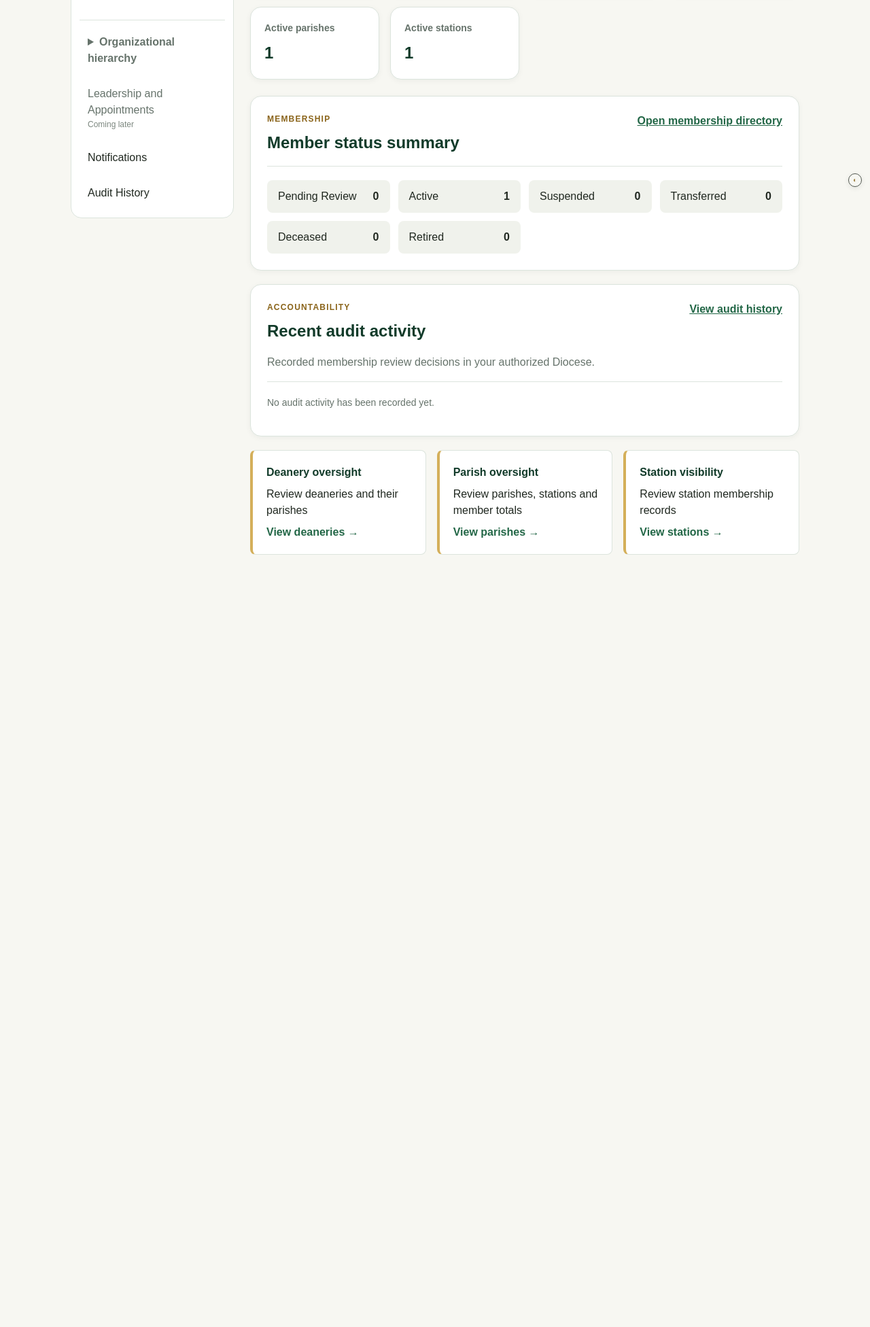
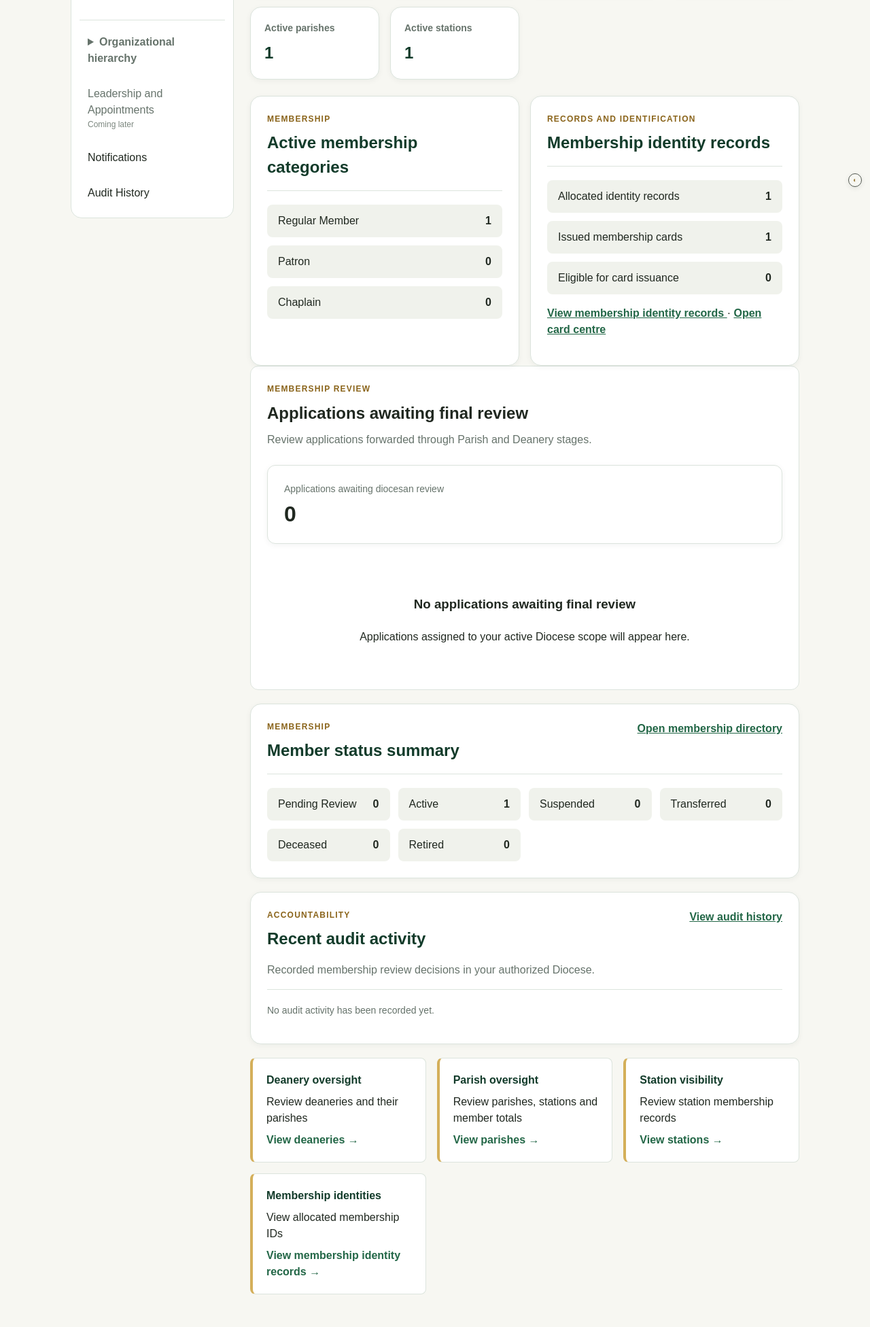
Before and after one commit to Deglobeal/mod-nsukka-diocese-management, a Django app: page /chairman/ in a window 1280 px wide. Shown: the part 513-2465 px from the top of the page at 68% size. Before the commit the page ends 1329 px from the top, so only its background shows below. Run offline with Django 5.2, Linux system fonts and the light colour scheme; a user stored in the database is signed in; tables that the repository leaves empty hold one stand-in row (values such as "Sample post"); data that the repository does not hold is empty; some libraries are stand-ins or nearby versions.

Commit message:
feat(chairman): consolidate diocesan review dashboard
Co-authored-by: Copilot <223556219+Copilot@users.noreply.github.com>

```diff
--- a/apps/chairman/urls.py
+++ b/apps/chairman/urls.py
@@ -15,11 +15,19 @@ from apps.chairman.views.command_dashboard_view import (
     station_detail,
     station_directory,
 )
+from apps.verification.views.membership_application_detail_view import (
+    membership_application_detail,
+)
 
 app_name = "chairman"
 
 urlpatterns = [
     path("", command_dashboard, name="dashboard"),
+    path(
+        "applications/<int:application_id>/",
+        membership_application_detail,
+        name="membership-application-detail",
+    ),
     path("notifications/", chairman_notifications, name="notifications"),
     path(
         "notifications/<int:notification_id>/read/",
--- a/apps/chairman/views/command_dashboard_view.py
+++ b/apps/chairman/views/command_dashboard_view.py
@@ -2,6 +2,7 @@ from django.contrib import messages
 from django.contrib.auth.decorators import login_required
 from django.http import Http404
 from django.shortcuts import get_object_or_404, redirect, render
+from django.urls import reverse
 from django.utils import timezone
 from django.views.decorators.http import (
     require_GET,
@@ -33,6 +34,10 @@ from apps.chairman.selectors.command_dashboard import (
     get_parish_directory,
     get_station_detail,
     get_station_directory,
+)
+from apps.verification.models import MembershipApplication, MembershipReview
+from apps.verification.selectors.membership_review_queue import (
+    get_membership_review_queue,
 )
 from apps.verification.views.membership_review_dashboard_view import (
     membership_review_dashboard,
@@ -211,17 +216,36 @@ def create_organization(request, organization_type):
 
 
 @login_required
-@require_GET
+@require_http_methods(["GET", "POST"])
 def command_dashboard(request):
     diocese_ids = authorize_diocese_chairman(user=request.user)
+    if request.method == "POST":
+        return membership_review_dashboard(
+            request,
+            "diocese",
+            return_url=(
+                f"{reverse('chairman:dashboard')}#membership-applications"
+            ),
+        )
+
+    applications = (
+        get_membership_review_queue(user=request.user)
+        .filter(stage=MembershipApplication.Stage.DIOCESE_REVIEW)
+        .prefetch_related("reviews")
+        .order_by("-submitted_at")
+    )
     return _render_chairman_page(
         request,
         diocese_ids=diocese_ids,
         section="overview",
         template="chairman/command_dashboard.html",
-        data=get_overview_data(
-            diocese_ids=diocese_ids,
-        ),
+        data={
+            **get_overview_data(diocese_ids=diocese_ids),
+            "show_organization_creation_actions": True,
+            "applications": applications,
+            "pending_count": applications.count(),
+            "decision_choices": MembershipReview.Decision.choices,
+        },
     )
 
 
@@ -385,8 +409,20 @@ def station_detail(request, station_id):
 
 
 @login_required
+@require_http_methods(["GET", "POST"])
 def chairman_membership_applications(request):
-    return membership_review_dashboard(request, "diocese")
+    if request.method == "POST":
+        return membership_review_dashboard(
+            request,
+            "diocese",
+            return_url=(
+                f"{reverse('chairman:dashboard')}#membership-applications"
+            ),
+        )
+    authorize_diocese_chairman(user=request.user)
+    return redirect(
+        f"{reverse('chairman:dashboard')}#membership-applications"
+    )
 
 @login_required
 @require_GET
--- a/apps/verification/views/membership_application_detail_view.py
+++ b/apps/verification/views/membership_application_detail_view.py
@@ -38,7 +38,7 @@ STAGE_CONFIG = {
     },
     MembershipApplication.Stage.DIOCESE_REVIEW: {
         "level": MembershipReview.ReviewLevel.DIOCESE,
-        "dashboard": "chairman:membership-applications",
+        "dashboard": "chairman:dashboard",
         "label": "Diocese",
     },
 }
--- a/apps/verification/views/membership_review_dashboard_view.py
+++ b/apps/verification/views/membership_review_dashboard_view.py
@@ -2,13 +2,14 @@ from django.contrib import messages
 from django.contrib.auth.decorators import login_required
 from django.core.exceptions import PermissionDenied, ValidationError
 from django.db.models import OuterRef, Q, Subquery
-from django.http import Http404
+from django.http import Http404, HttpResponseRedirect
 from django.shortcuts import redirect, render
+from django.urls import reverse
 from django.views.decorators.http import require_http_methods
 
 from apps.accounts.models import OfficeAssignment
-from apps.chairman.selectors.command_dashboard import (
-    get_chairman_shell_data,
+from apps.accounts.services.office_authorization import (
+    authorize_diocese_chairman,
 )
 from apps.verification.models import MembershipApplication, MembershipReview
 from apps.verification.selectors.membership_review_queue import (
@@ -54,7 +55,7 @@ def _assignment_scope_label(assignment, level):
 
 @login_required
 @require_http_methods(["GET", "POST"])
-def membership_review_dashboard(request, dashboard_level):
+def membership_review_dashboard(request, dashboard_level, return_url=None):
     config = DASHBOARD_CONFIG.get(dashboard_level)
     if config is None:
         raise Http404("Dashboard not found.")
@@ -76,6 +77,12 @@ def membership_review_dashboard(request, dashboard_level):
         _assignment_scope_label(assignment, dashboard_level)
         for assignment in assignments
     })
+    if dashboard_level == "diocese" and request.method == "GET":
+        return redirect(
+            f"{reverse('chairman:dashboard')}#membership-applications"
+        )
+
+    review_return_url = return_url or request.path
 
     if request.method == "POST":
         application_id = request.POST.get("application_id", "").strip()
@@ -84,18 +91,18 @@ def membership_review_dashboard(request, dashboard_level):
 
         if not application_id.isdigit():
             messages.error(request, "Select a valid membership application.")
-            return redirect(request.path)
+            return redirect(review_return_url)
 
         allowed_decisions = {
             choice[0] for choice in MembershipReview.Decision.choices
         }
         if decision not in allowed_decisions:
             messages.error(request, "Select a valid review decision.")
-            return redirect(request.path)
+            return redirect(review_return_url)
 
         if len(comments) > 5000:
             messages.error(request, "Comments must not exceed 5,000 characters.")
-            return redirect(request.path)
+            return redirect(review_return_url)
 
         try:
             review = record_membership_review(
@@ -114,13 +121,13 @@ def membership_review_dashboard(request, dashboard_level):
                 request,
                 "Review could not be recorded: " + " ".join(exc.messages),
             )
-            return redirect(request.path)
+            return redirect(review_return_url)
 
         messages.success(
             request,
             f"Review recorded: {review.get_decision_display()}.",
         )
-        return redirect(request.path)
+        return redirect(review_return_url)
 
     applications = (
         get_membership_review_queue(user=request.user)
@@ -197,31 +204,14 @@ def membership_review_dashboard(request, dashboard_level):
                 ),
             })
 
-    chairman_shell_data = {}
-    if dashboard_level == "diocese":
-        chairman_shell_data = get_chairman_shell_data(
-            diocese_ids={
-                assignment.diocese_id for assignment in assignments
-            }
-        )
-
     return render(
         request,
-        (
-            "chairman/membership_applications.html"
-            if dashboard_level == "diocese"
-            else f"verification/dashboards/{dashboard_level}.html"
-        ),
+        f"verification/dashboards/{dashboard_level}.html",
         {
-            **chairman_shell_data,
             "dashboard_level": dashboard_level,
             "dashboard_title": config["title"],
             "dashboard_description": config["description"],
             "scope_labels": scope_labels,
-            "dashboard_scopes": scope_labels,
-            "active_section": (
-                "applications" if dashboard_level == "diocese" else ""
-            ),
             "applications": applications,
             "pending_count": applications.count(),
             "decision_choices": MembershipReview.Decision.choices,
@@ -238,5 +228,19 @@ def deanery_chairman_dashboard(request):
     return membership_review_dashboard(request, "deanery")
 
 
+@login_required
+@require_http_methods(["GET", "POST"])
 def diocese_chairman_dashboard(request):
-    return membership_review_dashboard(request, "diocese")
+    if request.method == "POST":
+        return membership_review_dashboard(
+            request,
+            "diocese",
+            return_url=(
+                f"{reverse('chairman:dashboard')}#membership-applications"
+            ),
+        )
+
+    authorize_diocese_chairman(user=request.user)
+    return HttpResponseRedirect(
+        f"{reverse('chairman:dashboard')}#membership-applications"
+    )
--- a/static/css/pages/chairman-command-dashboard.css
+++ b/static/css/pages/chairman-command-dashboard.css
@@ -232,6 +232,20 @@
     gap: var(--space-4);
     grid-template-columns: repeat(auto-fit, minmax(min(100%, 150px), 1fr));
     margin-bottom: var(--space-6);
+}
+
+.chairman-overview-grid {
+    display: grid;
+    gap: var(--space-4);
+    grid-template-columns: repeat(auto-fit, minmax(min(100%, 320px), 1fr));
+}
+
+.chairman-overview-grid > .chairman-panel {
+    margin-top: 0;
+}
+
+.chairman-application-queue {
+    scroll-margin-top: var(--space-6);
 }
 
 .chairman-stat-card,
--- a/templates/chairman/command_dashboard.html
+++ b/templates/chairman/command_dashboard.html
@@ -27,6 +27,56 @@
             <p>{{ active_station_count }}</p>
         </article>
     </section>
+
+    <div class="chairman-overview-grid">
+        <section class="chairman-panel" aria-labelledby="membership-categories-heading">
+            <header class="chairman-panel__heading">
+                <div>
+                    <p class="chairman-panel__eyebrow">MEMBERSHIP</p>
+                    <h2 id="membership-categories-heading">Active membership categories</h2>
+                </div>
+            </header>
+            <ul class="chairman-status-list">
+                {% for category in membership_categories %}
+                    <li>
+                        <span>{{ category.label }}</span>
+                        <strong>{{ category.count }}</strong>
+                    </li>
+                {% endfor %}
+            </ul>
+        </section>
+
+        <section class="chairman-panel" aria-labelledby="identity-records-heading">
+            <header class="chairman-panel__heading">
+                <div>
+                    <p class="chairman-panel__eyebrow">RECORDS AND IDENTIFICATION</p>
+                    <h2 id="identity-records-heading">Membership identity records</h2>
+                </div>
+            </header>
+            <ul class="chairman-status-list">
+                <li><span>Allocated identity records</span><strong>{{ identity_record_count }}</strong></li>
+                <li><span>Issued membership cards</span><strong>{{ issued_card_count }}</strong></li>
+                <li><span>Eligible for card issuance</span><strong>{{ eligible_card_count }}</strong></li>
+            </ul>
+            {% if has_single_diocese_assignment %}
+                <p>
+                    <a class="chairman-text-link" href="{% url 'identity_cards_web:membership-identities' %}">
+                        View membership identity records
+                    </a>
+                    <span aria-hidden="true"> · </span>
+                    <a class="chairman-text-link" href="{% url 'identity_cards_web:dashboard' %}">
+                        Open card centre
+                    </a>
+                </p>
+            {% else %}
+                <p class="chairman-muted">
+                    Open identity and card records through an individually assigned Diocese.
+                </p>
+            {% endif %}
+        </section>
+    </div>
+
+    {% include "chairman/components/membership_application_queue.html" %}
 
     <section class="chairman-panel" aria-labelledby="membership-status-heading">
         <header class="chairman-panel__heading">
@@ -104,5 +154,10 @@
             <span>Review station membership records</span>
             <strong>View stations →</strong>
         </a>
+        <a class="chairman-overview-link" href="{% url 'identity_cards_web:membership-identities' %}">
+            <span class="chairman-overview-link__label">Membership identities</span>
+            <span>View allocated membership IDs</span>
+            <strong>View membership identity records →</strong>
+        </a>
     </section>
 {% endblock %}
--- /dev/null
+++ b/templates/chairman/components/membership_application_queue.html
@@ -0,0 +1,110 @@
+<section
+    id="membership-applications"
+    class="review-panel chairman-application-queue"
+    aria-labelledby="applications-heading"
+>
+    <header class="review-panel__heading">
+        <p class="chairman-panel__eyebrow">MEMBERSHIP REVIEW</p>
+        <h2 id="applications-heading">Applications awaiting final review</h2>
+        <p>Review applications forwarded through Parish and Deanery stages.</p>
+    </header>
+
+    <section class="review-dashboard__stats" aria-label="Application summary">
+        <article class="review-stat">
+            <span>Applications awaiting diocesan review</span>
+            <strong>{{ pending_count }}</strong>
+        </article>
+    </section>
+
+    {% for application in applications %}
+        <article class="review-application">
+            <div class="review-application__header">
+                <div>
+                    <h3>{{ application.applicant_name|default:"Applicant name unavailable" }}</h3>
+                    <p>Application #{{ application.pk }}</p>
+                    <a class="review-application__view-link"
+                       href="{% url 'chairman:membership-application-detail' application.pk %}?level=diocese">
+                        View full application
+                    </a>
+                </div>
+                <span class="review-stage">{{ application.get_stage_display }}</span>
+            </div>
+
+            <dl class="review-application__details">
+                <div>
+                    <dt>Category</dt>
+                    <dd>{{ application.get_category_display|default:"Not specified" }}</dd>
+                </div>
+                <div>
+                    <dt>Submitted</dt>
+                    <dd>{{ application.submitted_at|date:"d M Y, H:i" }}</dd>
+                </div>
+                <div>
+                    <dt>Parish</dt>
+                    <dd>
+                        {% if application.parish %}
+                            {{ application.parish.name }}
+                        {% elif application.member and application.member.parish %}
+                            {{ application.member.parish.name }}
+                        {% else %}
+                            Not assigned
+                        {% endif %}
+                    </dd>
+                </div>
+            </dl>
+
+            {% with reviews=application.reviews.all %}
+                {% if reviews %}
+                    <details class="review-history">
+                        <summary>Review history ({{ reviews|length }})</summary>
+                        <ol>
+                            {% for review in reviews %}
+                                <li>
+                                    <strong>{{ review.get_review_level_display }}</strong>
+                                    — {{ review.get_decision_display }}
+                                    <span>{{ review.reviewed_at|date:"d M Y, H:i" }}</span>
+                                    {% if review.comments %}
+                                        <p>{{ review.comments }}</p>
+                                    {% endif %}
+                                </li>
+                            {% endfor %}
+                        </ol>
+                    </details>
+                {% endif %}
+            {% endwith %}
+
+            <form method="post" action="{% url 'chairman:dashboard' %}#membership-applications" class="review-form">
+                {% csrf_token %}
+                <input type="hidden" name="application_id" value="{{ application.pk }}">
+
+                <div class="review-form__field">
+                    <label for="decision-{{ application.pk }}">Diocese decision</label>
+                    <select id="decision-{{ application.pk }}" name="decision" required>
+                        <option value="">Choose a decision</option>
+                        {% for value, label in decision_choices %}
+                            <option value="{{ value }}">{{ label }}</option>
+                        {% endfor %}
+                    </select>
+                </div>
+
+                <div class="review-form__field">
+                    <label for="comments-{{ application.pk }}">Comments or corrections</label>
+                    <textarea
+                        id="comments-{{ application.pk }}"
+                        name="comments"
+                        rows="3"
+                        maxlength="5000"
+                        placeholder="Explain your decision or specify corrections needed."
+                    ></textarea>
+                </div>
+
+                <button type="submit">Record Diocese decision</button>
+            </form>
+        </article>
+    {% empty %}
+        <div class="review-empty" role="status">
+            <h3>No applications awaiting final review</h3>
+            <p>Applications assigned to your active Diocese scope will appear here.</p>
+        </div>
+    {% endfor %}
+</section>
--- a/templates/chairman/layout.html
+++ b/templates/chairman/layout.html
@@ -47,7 +47,7 @@
                href="{% url 'chairman:members' %}"
                {% if active_section == "members" %}aria-current="page"{% endif %}>Membership Directory</a>
             <a class="chairman-nav__link{% if active_section == 'applications' %} is-active{% endif %}"
-               href="{% url 'chairman:membership-applications' %}"
+               href="{% url 'chairman:dashboard' %}#membership-applications"
                {% if active_section == "applications" %}aria-current="page"{% endif %}>Membership Applications</a>
             <a class="chairman-nav__link{% if active_section == 'deaneries' %} is-active{% endif %}"
                href="{% url 'chairman:deaneries' %}"
@@ -142,7 +142,6 @@
                     </p>
                 {% endblock %}
             </header>
-            {% if not organization_type %}
             <nav class="chairman-quick-actions" aria-label="Create organizational unit">
                 <a class="chairman-primary-button" href="{% url 'chairman:deanery-create' %}">
                     Create Deanery
@@ -154,7 +153,6 @@
                     Create Station
                 </a>
             </nav>
-            {% endif %}
             {% block dashboard_content %}{% endblock %}
         </div>
     </div>
--- a/templates/identity_cards/membership_identity_records.html
+++ b/templates/identity_cards/membership_identity_records.html
@@ -23,7 +23,7 @@
     </header>
 
     <p>
-        <a href="{% url 'membership_review_dashboard:diocese' %}">
+        <a href="{% url 'chairman:dashboard' %}">
             Return to Diocese Chairman Dashboard
         </a>
     </p>
--- a/templates/verification/dashboards/diocese.html
+++ /dev/null
@@ -1 +0,0 @@
-{% extends "chairman/membership_applications.html" %}
```
Also changed, not shown: apps/chairman/selectors/command_dashboard.py (+52 -2 lines), apps/chairman/tests/test_command_dashboard.py (+54 -20 lines), apps/identity_cards/tests/test_membership_identity_records.py (+3 -2 lines), apps/verification/tests/test_membership_review_dashboard.py (+2 -1 lines), templates/chairman/membership_applications.html (deleted, +0 -127 lines). Lines whose indentation alone changed are shown as unchanged.
